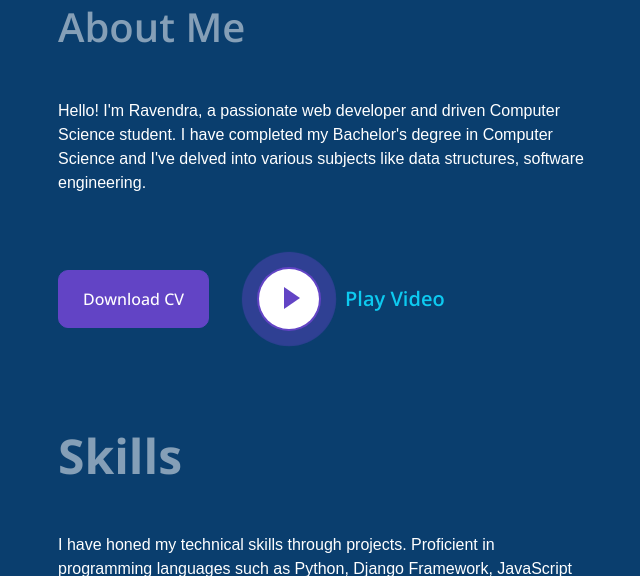
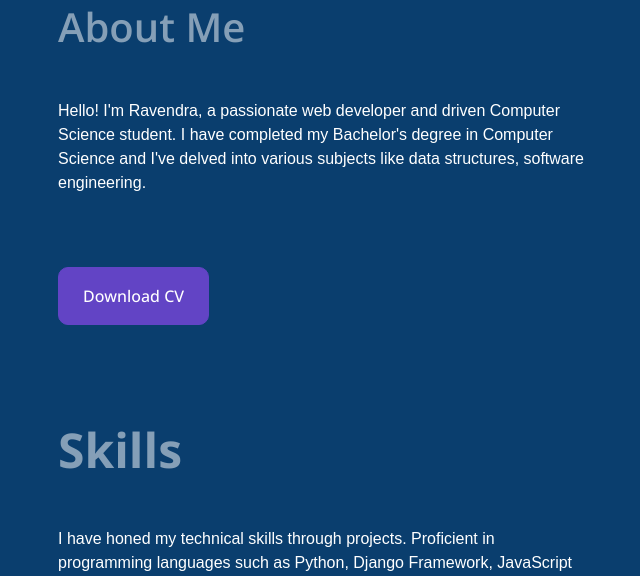
Before and after one commit to ravendrasinghsisodiya/MyPortfolio, a Django app: page / in a window 1280 px wide. Shown: the part 353-929 px from the top of the page, without its empty margins (24-664 px from the left). Run offline with Django 4.2, Linux system fonts and the light colour scheme; some libraries are stand-ins or nearby versions.

```diff
--- a/mainApp/templates/index.html
+++ b/mainApp/templates/index.html
@@ -149,11 +149,6 @@
                     <div class="d-flex align-items-center pt-5 background">
                         <a href="https://drive.google.com/file/d/1c_B9YwaTP-X0ruSZbwkqr2KibeozPIDO/view"
                             class="btn btn-primary py-3 px-4 me-5">Download CV</a>
-                        <button type="button" class="btn-play" data-bs-toggle="modal"
-                            data-src="https://www.youtube.com/" data-bs-target="#videoModal">
-                            <span></span>
-                        </button>
-                        <h5 class="ms-4 mb-0 d-none d-sm-block text-info">Play Video</h5>
                     </div>
                 </div>
             </div>
```
